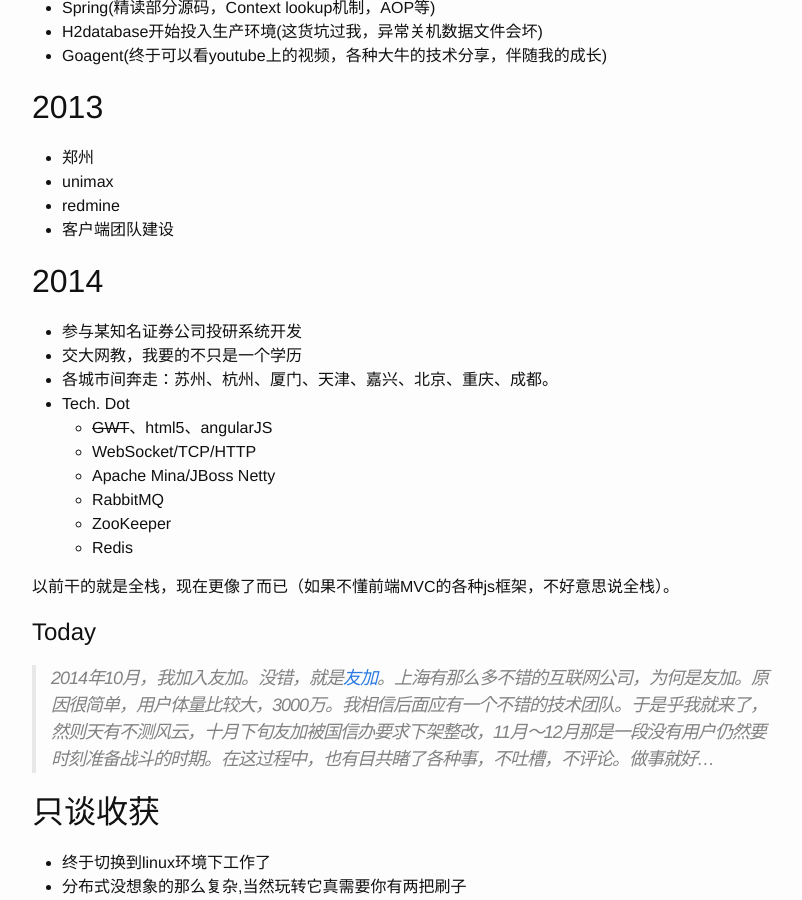
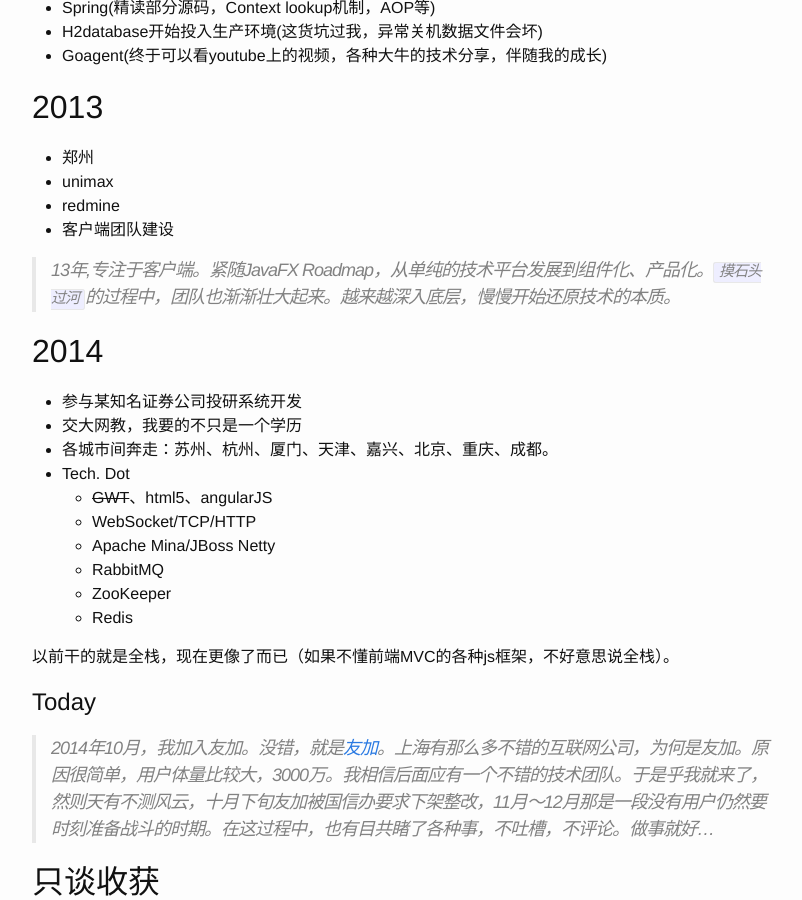
Before and after one commit to atschx/atschx.github.io, a Jekyll site: the page built from _posts/2015-03-28-next-year.md, in a window 1280 px wide and 900 px high, scrolled down 3727 px. Shown: the whole window, without its empty margins (238-1040 px from the left). Built offline with Jekyll 4.4.1, drawn with Linux system fonts in a browser that asks for light colours; comment, search, counter and statistics services are not loaded.

Commit message:
new 2014

```diff
--- a/_posts/2015-03-28-next-year.md
+++ b/_posts/2015-03-28-next-year.md
@@ -87,6 +87,11 @@
 * redmine
 * 客户端团队建设
 
+> 13年,专注于客户端。紧随JavaFX Roadmap，从单纯的技术平台发展到组件化、产品化。`摸石头过河`的过程中，团队也渐渐壮大起来。越来越深入底层，慢慢开始还原技术的本质。
+
+
+
+
 ##2014
 
 * 参与某知名证券公司投研系统开发
```
